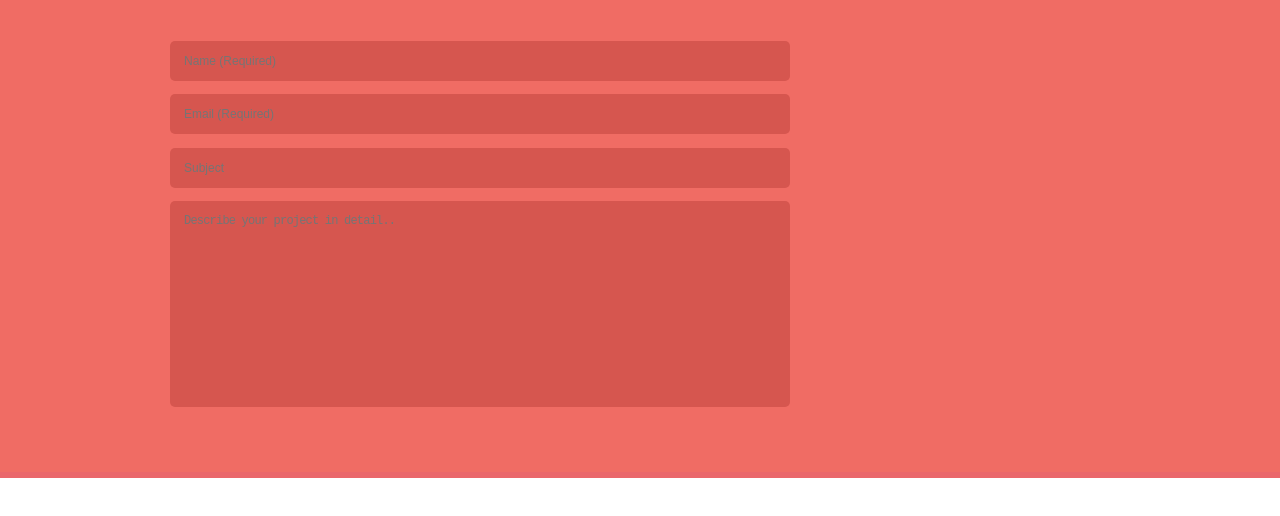
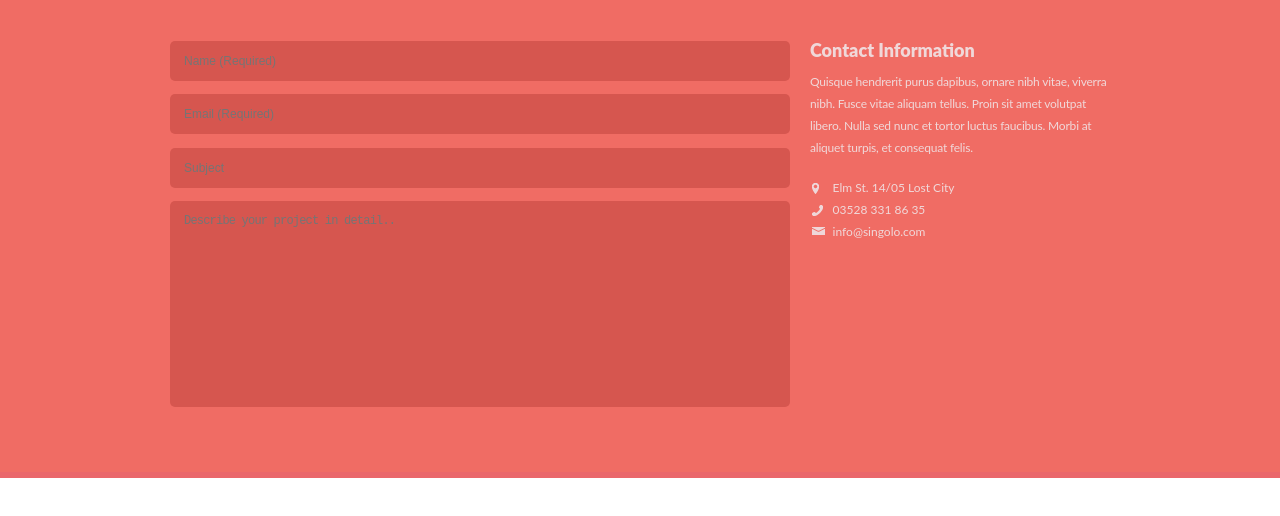
Before and after one commit to thelionblack/singolo-test, a plain HTML site: page singolo3.html in a window 1280 px wide. Shown: the part 176-692 px from the top of the page. Drawn offline with Linux system fonts and the light colour scheme.

Commit message:
feat: add markup and style

```diff
--- a/singolo3.css
+++ b/singolo3.css
@@ -2,7 +2,16 @@ html {
     font-size: 10px;
 }
 
-body,h3 {
+li {
+    list-style: none;
+}
+
+a {
+    text-decoration: none;
+    color: inherit;
+}
+
+body,h3,ul {
     margin: 0;
     padding: 0;
 }
@@ -41,10 +50,20 @@ body {
         text-align: justify;
     }
 
+    .getquote__wrapper {
+        margin-top: 44px;
+    }
+
+    .getquote__wrapper::after {
+        display: block;
+        content: "";
+        clear: both;
+    }
+
     .getquote__form {
         height: 366px;
         width: 620px;
-        margin-top: 44px;
+        float: left;
         display: flex;
         flex-direction: column;
         justify-content: space-between;
@@ -68,3 +87,45 @@ body {
             line-height: 3.6rem;
             letter-spacing: -0.8px;
         }
+
+    .getquote__contact {
+        width: 300px;
+        float: right;
+    }
+
+        .contact__title h3 {
+            font-size: 18px;
+            line-height: 18px;
+            color: #f0d8d9;
+            font-weight: 900;
+        }
+
+        .contact__text p {
+            font-size: 1.2rem;
+            line-height: 2.2rem;
+            letter-spacing: -0.2px;
+            color: #f0d8d9;
+            font-weight: 400;
+        }
+
+        .contact__date {
+           margin-top: 18px;
+        }
+
+            .contact__date li{
+                padding-left: 22.6px;
+                font-size: 1.2rem;
+                line-height: 2.2rem;
+                color: #f0d8d9;
+                font-weight: 400;
+            }
+
+            .date__info {
+                position: relative;
+            }
+
+            .date__info img {
+                position: absolute;
+                top: 6px;
+                left: 2px;
+            }
--- a/singolo3.html
+++ b/singolo3.html
@@ -17,12 +17,36 @@
                 <div class="getquote__text">
                     <p>Fusce dapibus, tellus ac cursus commodo, tortor mauris condimentum. Duis mollis, non commodo luctus, nisi erat porttitor ligula, eget lacinia odio sem nec elit. Fusce dapibus, tellus ac cursus commodo, tortor mauris condimentum nibh.</p>
                 </div>
+                <div class="getquote__wrapper">
                     <form action="#" class="getquote__form">
                         <input class="form__folder" type="text" placeholder="Name (Required)" required>
                         <input class="form__folder" type="email" placeholder="Email (Required)" required>
                         <input class="form__folder" type="text" placeholder="Subject">
                         <textarea class="form__describe form__folder" placeholder="Describe your project in detail.."></textarea>
                     </form>
+                    <div class="getquote__contact">
+                        <div class="contact__title">
+                            <h3>Contact Information</h3>
+                        </div>
+                        <div class="contact__text">
+                            <p>Quisque hendrerit purus dapibus, ornare nibh vitae, viverra nibh. Fusce vitae aliquam tellus. Proin sit amet volutpat libero. Nulla sed nunc et tortor luctus faucibus. Morbi at aliquet turpis, et consequat felis. </p>
+                        </div>
+                        <ul class="contact__date">
+                            <li class="date__info">
+                                <img src="./assets/img/location.png" alt="location">
+                                <a href="#">Elm St. 14/05 Lost City</a>
+                            </li>
+                            <li class="date__info">
+                                <img src="./assets/img/phone.png" alt="location">
+                                <a href="#">03528 331 86 35 </a>
+                            </li>
+                            <li class="date__info">
+                                <img src="./assets/img/mail.png" alt="location">
+                                <a href="#">info@singolo.com</a>
+                            </li>
+                        </ul>
+                    </div>
+                </div>
             </div>
         </section>
     </main>
```
Also changed, not shown: assets/img/location.png (added), assets/img/mail.png (added), assets/img/phone.png (added). Lines whose indentation alone changed are shown as unchanged.
